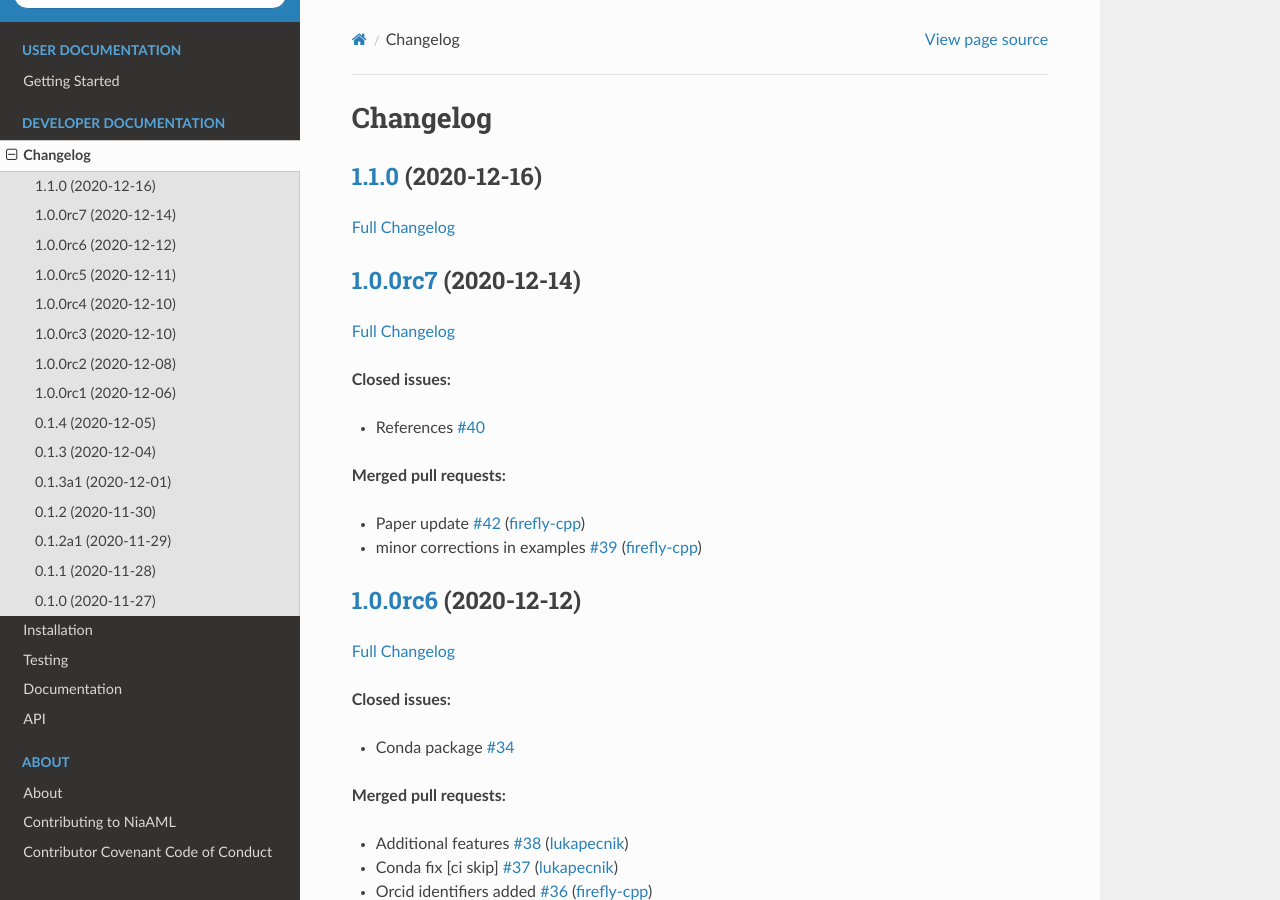
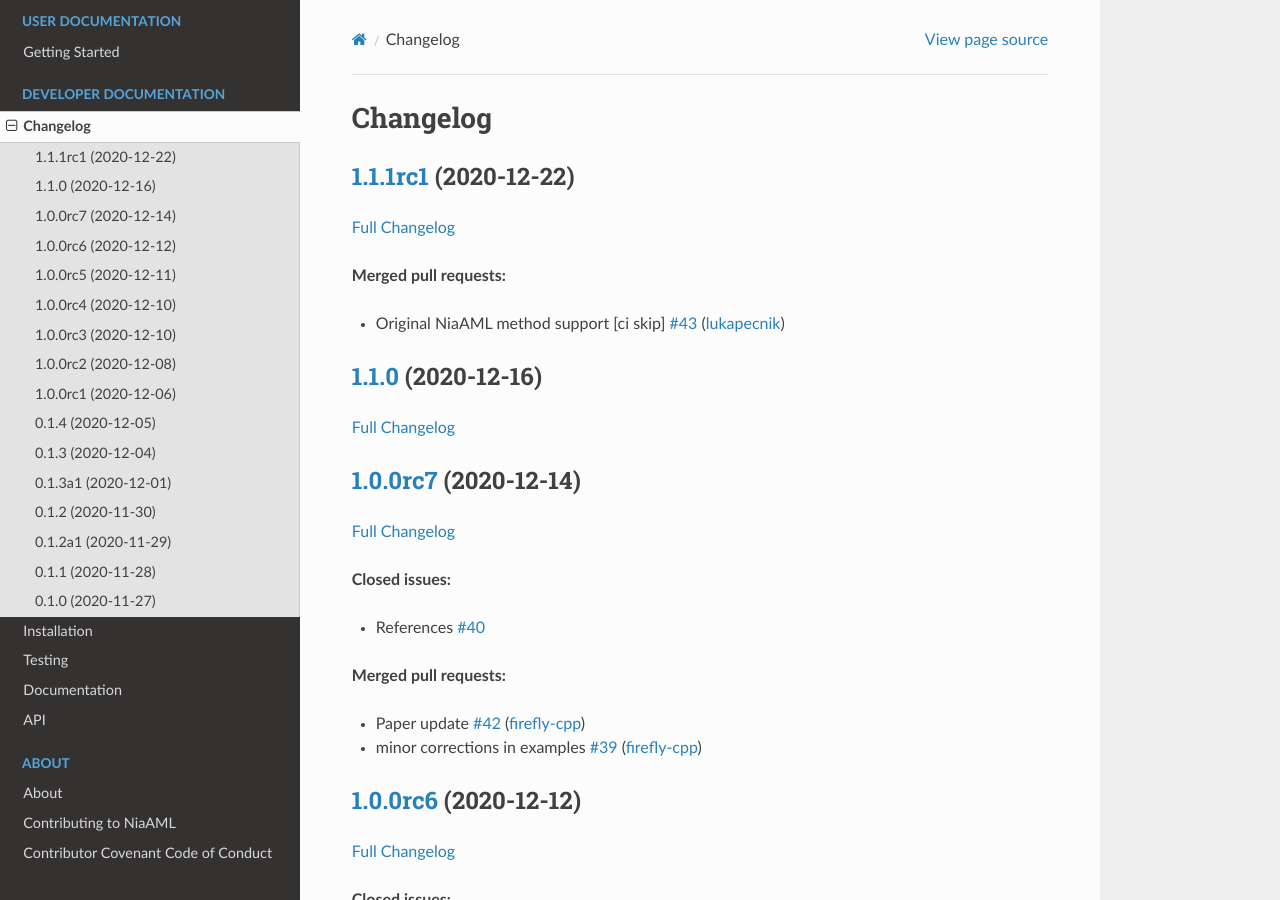
Before and after one commit to firefly-cpp/NiaAML, a Sphinx documentation site: the page built from docs/changelog.rst, in a window 1280 px wide and 900 px high. Built offline with Sphinx 7.4.7 and the Read the Docs theme 2.0.0, drawn with Linux system fonts in a browser that asks for light colours.

Commit message:
changelog updates [ci skip]

```diff
--- a/docs/changelog.rst
+++ b/docs/changelog.rst
@@ -1,5 +1,17 @@
 Changelog
 =========
+
+`1.1.1rc1 <https://github.com/lukapecnik/niaaml/tree/1.1.1rc1>`__ (2020-12-22)
+------------------------------------------------------------------------------
+
+`Full
+Changelog <https://github.com/lukapecnik/niaaml/compare/1.1.0...1.1.1rc1>`__
+
+**Merged pull requests:**
+
+-  Original NiaAML method support [ci skip]
+   `#43 <https://github.com/lukapecnik/NiaAML/pull/43>`__
+   (`lukapecnik <https://github.com/lukapecnik>`__)
 
 `1.1.0 <https://github.com/lukapecnik/niaaml/tree/1.1.0>`__ (2020-12-16)
 ------------------------------------------------------------------------
```
Also changed, not shown: CHANGELOG.md (+8 -0 lines).
